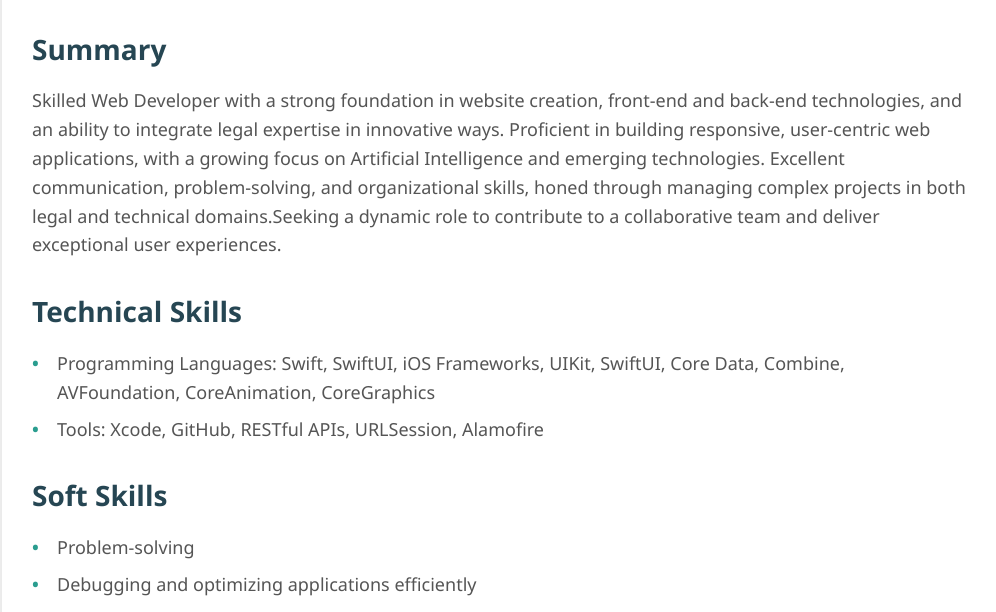
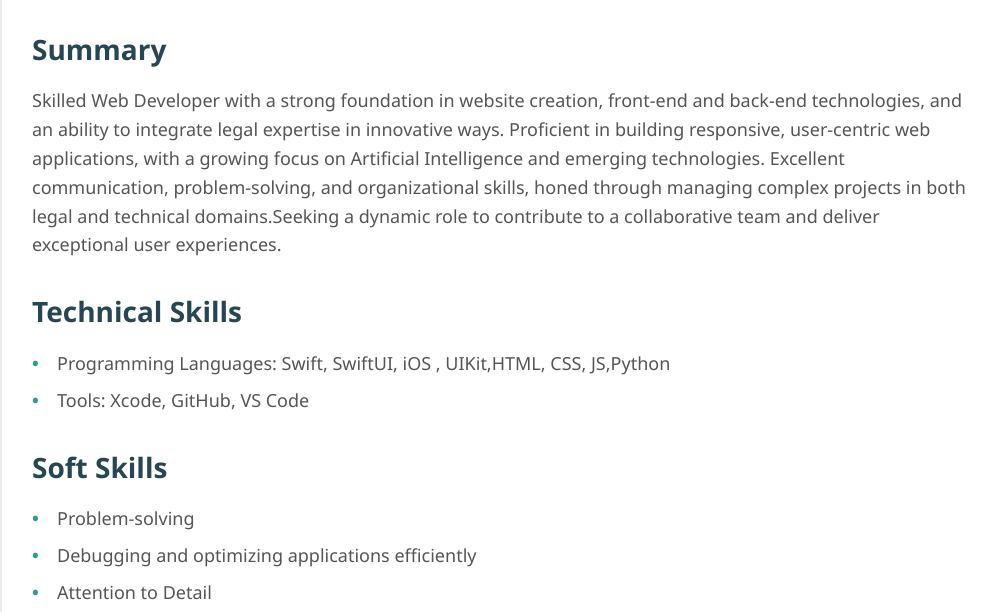
Before and after one commit to Alex333333333/Resume, a plain HTML site: page index.html in a window 1280 px wide. Shown: the part 185-797 px from the top of the page, without its empty margins (138-1134 px from the left). Drawn offline with Linux system fonts and the light colour scheme.

Commit message:
Update index.html

```diff
--- a/index.html
+++ b/index.html
@@ -130,8 +130,8 @@
         <section class="section">
             <h2>Technical Skills</h2>
             <ul>
-                <li>Programming Languages: Swift, SwiftUI, iOS Frameworks, UIKit, SwiftUI, Core Data, Combine, AVFoundation, CoreAnimation, CoreGraphics</li>
-                <li>Tools: Xcode, GitHub, RESTful APIs, URLSession, Alamofire </li>
+                <li>Programming Languages: Swift, SwiftUI, iOS , UIKit,HTML, CSS, JS,Python </li>
+                <li>Tools: Xcode, GitHub, VS Code</li>
             </ul>
         </section>
 
```
